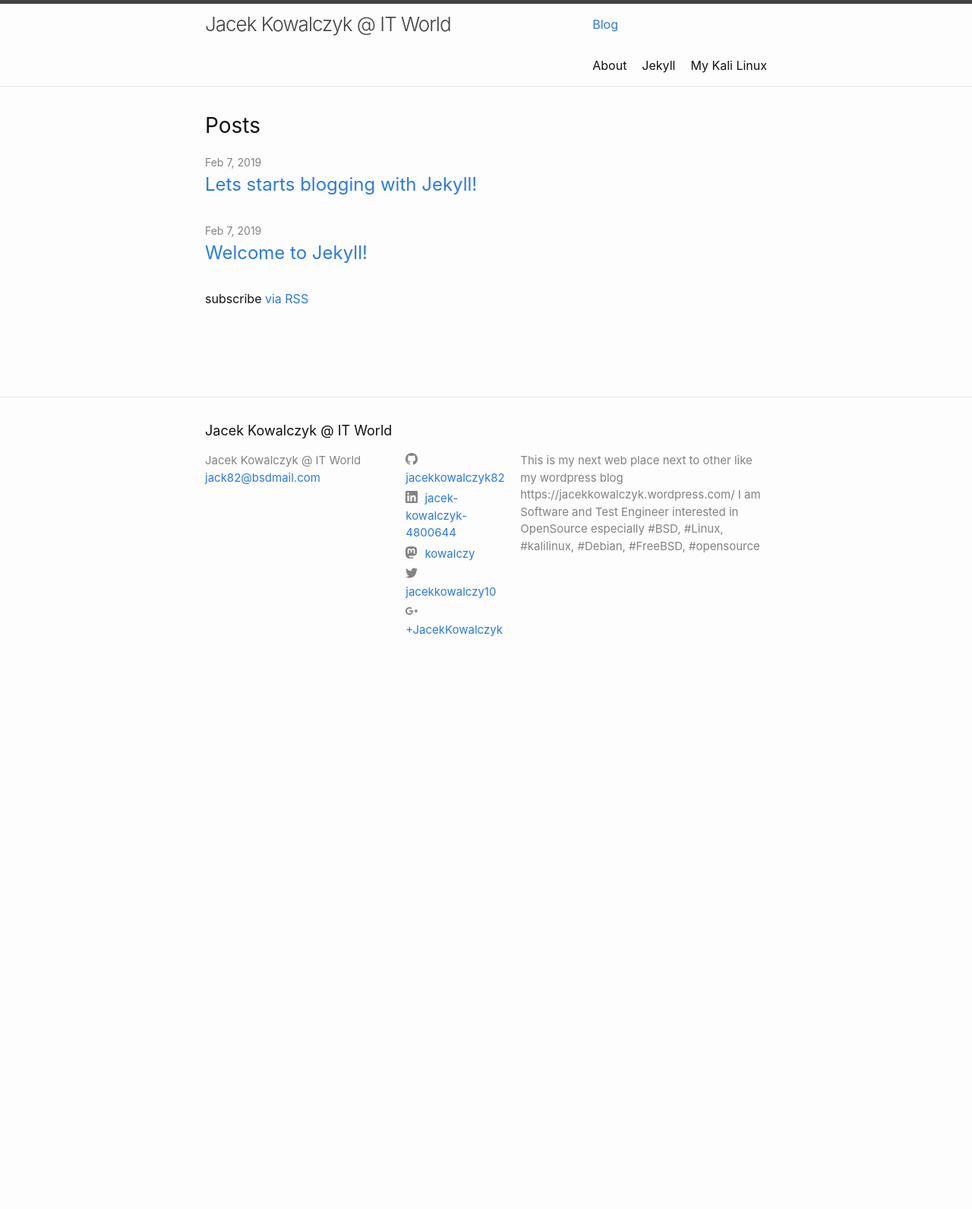
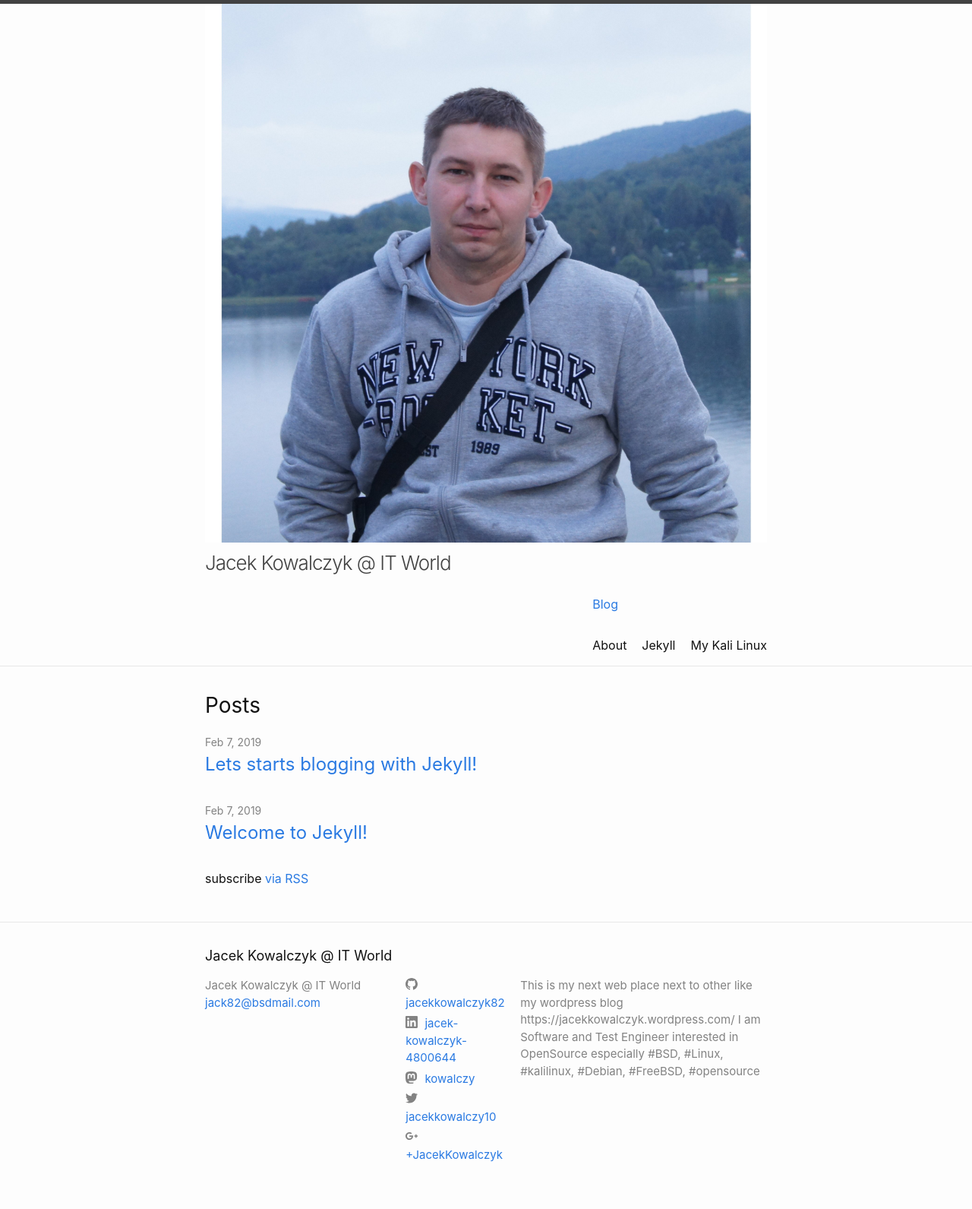
Before and after one commit to jacekkowalczyk82/jacekkowalczyk82.github.io, a Jekyll site: the page built from index.md, in a window 1280 px wide. Shown: the whole page at 76% size. Built offline with Jekyll 4.4.1, drawn with Linux system fonts in a browser that asks for light colours; before the commit the page ends 900 px from its top, so only the background shows below that.

Commit message:
added avatar

```diff
--- a/_config.yml
+++ b/_config.yml
@@ -19,6 +19,10 @@ description: >- # this means to ignore newlines until "baseurl:"
   This is my next web place next to other like my wordpress blog https://jacekkowalczyk.wordpress.com/
   I am Software and Test Engineer interested in OpenSource especially #BSD, #Linux, #kalilinux, #Debian, #FreeBSD, #opensource
 
+
+# URL of your avatar or profile pic (you could use your GitHub profile pic)
+#avatar: https://raw.githubusercontent.com/barryclark/jekyll-now/master/images/jekyll-logo.png
+avatar: https://github.com/jacekkowalczyk82/jacekkowalczyk82.github.io/raw/master/images/avatar-logo.jpg
 
 baseurl: "" # the subpath of your site, e.g. /blog
 url: "https://jacekkowalczyk82.github.io" # the base hostname & protocol for your site, e.g. http://example.com
--- a/_includes/header.html
+++ b/_includes/header.html
@@ -3,7 +3,7 @@
   <div class="wrapper">
     {%- assign default_paths = site.pages | map: "path" -%}
     {%- assign page_paths = site.header_pages | default: default_paths -%}
-    <a class="site-title" rel="author" href="{{ "/" | relative_url }}">{{ site.title | escape }}</a>
+    <a class="site-title" rel="author" href="{{ "/" | relative_url }}"><img src="{{ site.avatar }}" /> {{ site.title | escape }}</a>
 
     {%- if page_paths -%}
       <nav class="site-nav">
```
Also changed, not shown: images/avatar-logo.jpg (added).
